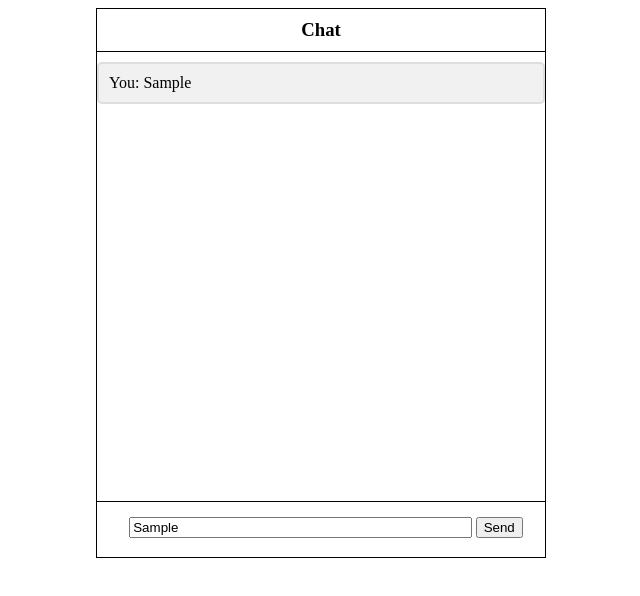
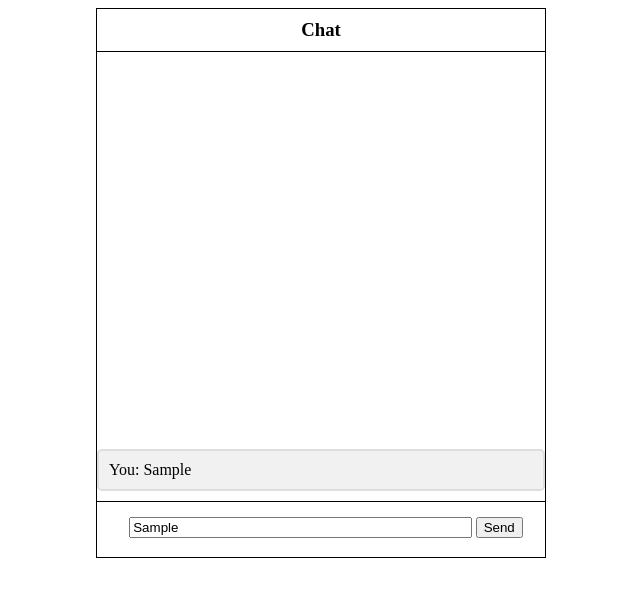
Before and after one commit to kajah90/Oblig1_ID303911, a website: page CommClient/public_html/chatWindow.html in a window 1280 px wide. Both pictures are taken after typing "Sample" into the empty fields and a click on the input "Send". Shown: the whole page, without its empty margins (319-959 px from the left). Drawn offline with Linux system fonts and the light colour scheme.

Commit message:
chat scroll will stay at bottom with new messages now, instead of top

```diff
--- a/CommClient/public_html/clientCss.css
+++ b/CommClient/public_html/clientCss.css
@@ -61,3 +61,9 @@ body {
     margin: 10px 0;
 
 }
+/*reverse scroll to stay at bottom, had to reverse childElement order to make new chat messages apear at bottom, in JS*/
+#chat {
+    overflow:auto;
+    display:flex;
+    flex-direction:column-reverse;
+}
--- a/CommClient/public_html/clientJS.js
+++ b/CommClient/public_html/clientJS.js
@@ -15,6 +15,10 @@ function postMessage(message) {
     post.innerHTML = "You: " + message;
     console.log(post);
     screen = document.getElementById("chat");
-    screen.appendChild(post);
+    //to make the window stay at the bottom with new messages, i had to reverse the scroll in css,
+    //but then the elements were added at the top of the screen,
+    //due to reversal, so i had to fix that here, with insertBefore instead of appendChild
+    screen.insertBefore(post, screen.firstChild);
+    //screen.appendChild(post);
 
 }
```
